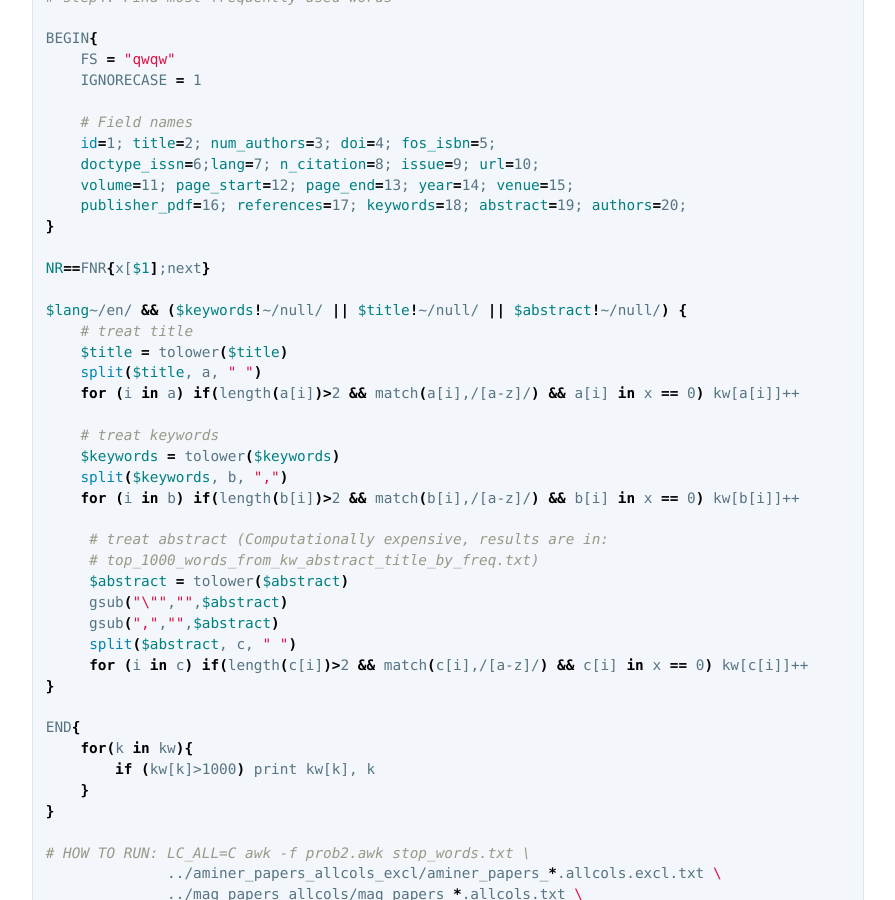
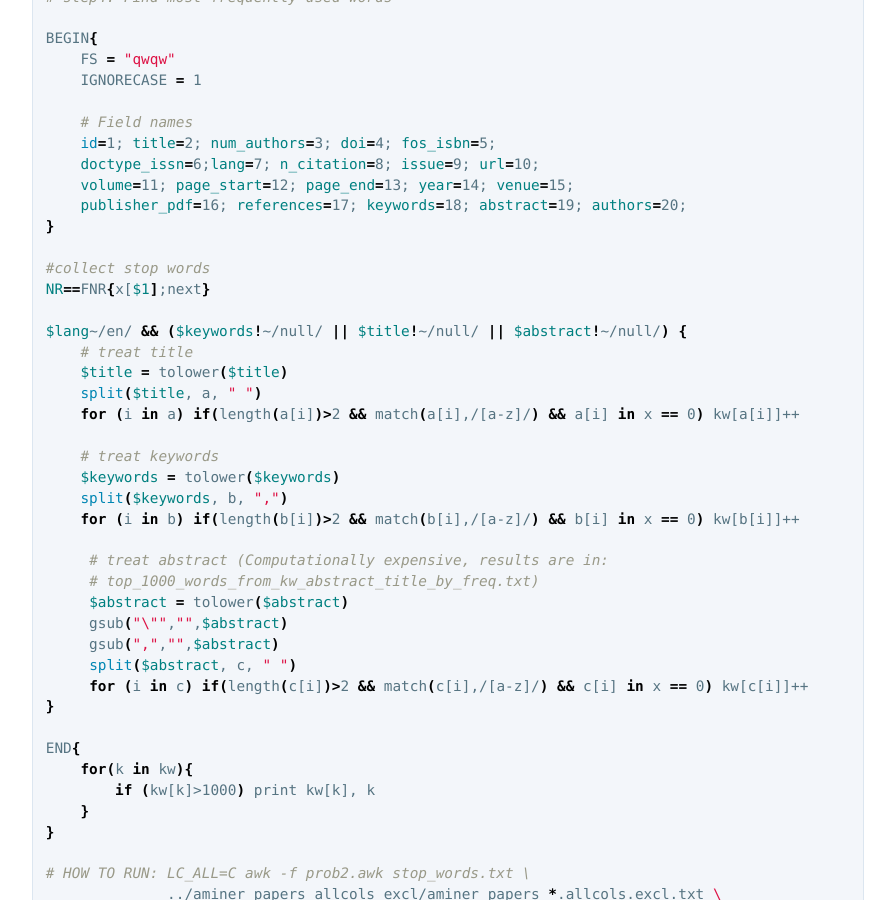
Before and after one commit to ketancmaheshwari/ketancmaheshwari.github.io, a Jekyll site: the page built from _posts/2020-05-19-SMC18-Data-Challenge-4.md, in a window 1280 px wide and 900 px high, scrolled down 5443 px. Shown: the whole window, without its empty margins (192-1087 px from the left). Built offline with Jekyll 4.4.1, drawn with Linux system fonts in a browser that asks for light colours.

Commit message:
minor changes

```diff
--- a/_posts/2020-05-19-SMC18-Data-Challenge-4.md
+++ b/_posts/2020-05-19-SMC18-Data-Challenge-4.md
@@ -182,6 +182,7 @@ BEGIN{
     publisher_pdf=16; references=17; keywords=18; abstract=19; authors=20;
 }
 
+#collect stop words
 NR==FNR{x[$1];next}
 
 $lang~/en/ && ($keywords!~/null/ || $title!~/null/ || $abstract!~/null/) {
```
